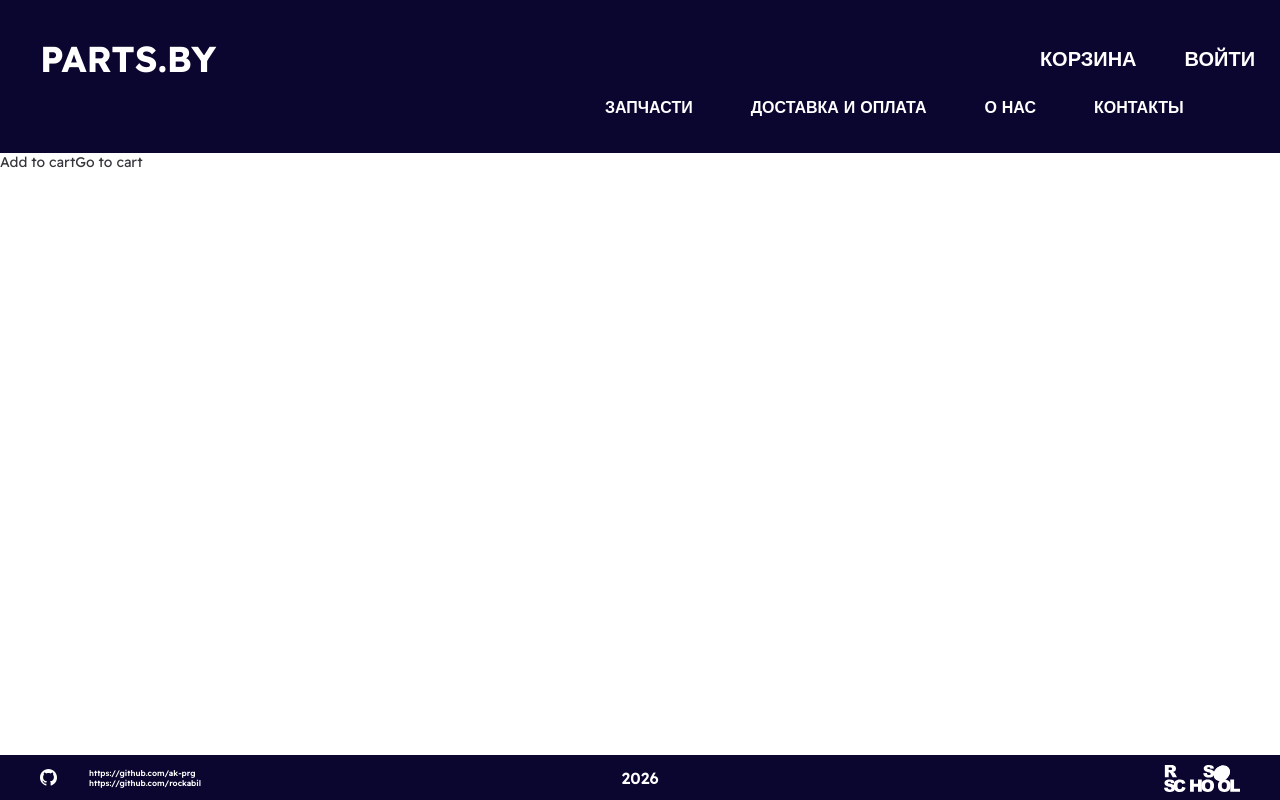
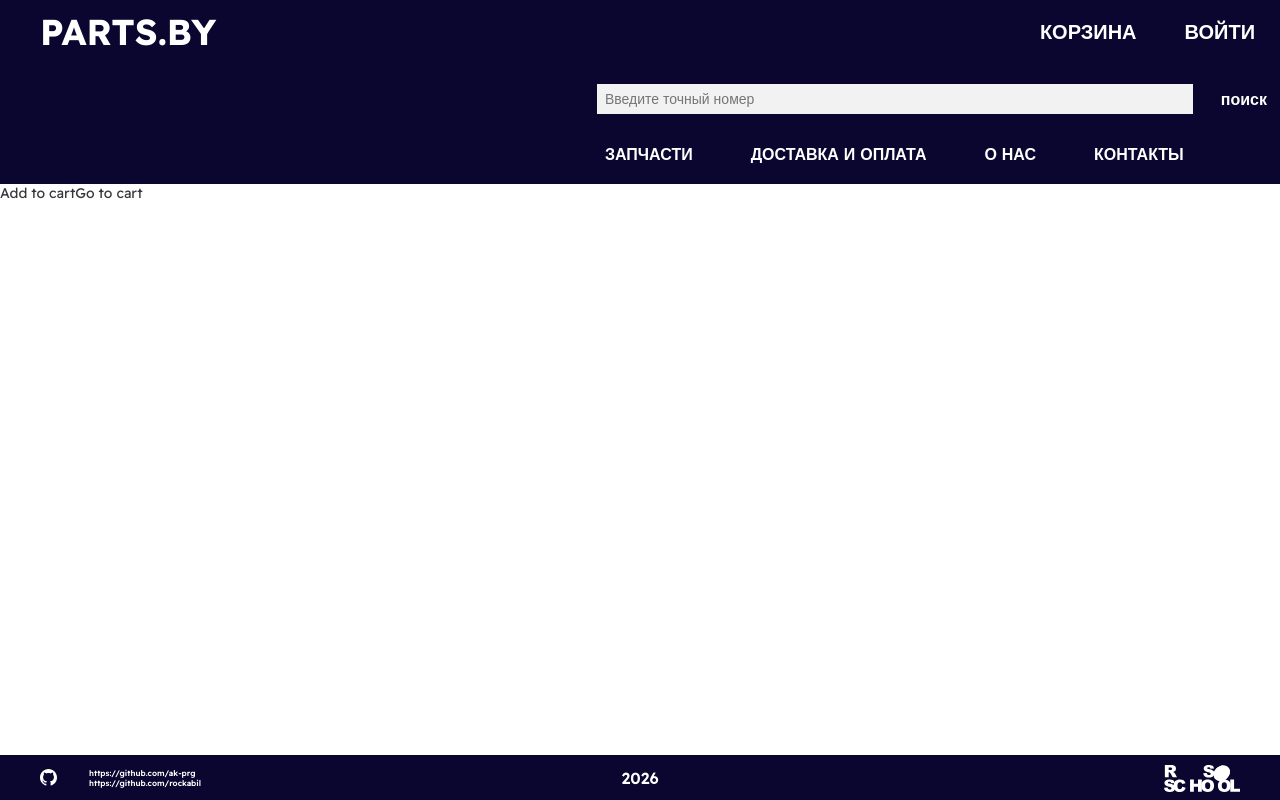
Before and after one commit to ak-prg/team-project-interview, a React (Vite) app: page / in a window 1280 px wide. Built offline with nearby package versions, Linux system fonts and the light colour scheme.

Commit message:
feat: add search bar component UI without logic

```diff
--- a/src/components/header/Header.css
+++ b/src/components/header/Header.css
@@ -7,8 +7,8 @@
 .header__container {
   display: flex;
   flex-direction: column;
-  gap: 0.5rem;
-  padding: 16px 40px;
+  gap: 30px;
+  padding: 16px 40px 0px;
 }
 
 .header__top {
@@ -40,6 +40,12 @@
   font-weight: var(--font-weight-semibold);
 }
 
+.header__search-bar {
+  align-self: flex-end;
+  width: 970px;
+  padding-right: 12px;
+}
+
 .header__nav {
   display: flex;
   justify-content: flex-end;
@@ -64,15 +70,29 @@
 }
 
 @media (max-width: 1439px) {
+  .header {
+    padding-top: 0;
+  }
+
   .header__container {
-    padding: 16px 5px 16px 20px;
+    padding: 9px 5px 0 20px;
   }
+
   .header__logo {
     margin-left: 0;
   }
+
   .header__menu-wrapper {
     gap: 48px;
   }
+
+  /* negative margin is a workaround for an inconsistency in Figma */
+  .header__search-bar {
+    width: 670px;
+    padding-right: 0;
+    margin-right: -12px;
+  }
+
   .header__nav-links {
     width: 650px;
   }
@@ -84,7 +104,7 @@
   }
 
   .header__container {
-    padding-top: 0;
+    padding-left: 15px;
   }
 
   .header__top {
@@ -100,6 +120,17 @@
   .header__menu-wrapper {
     flex-direction: column-reverse;
     gap: 0;
+  }
+
+  .header__search-bar {
+    width: 100%;
+    padding-right: 8px;
+    margin-right: 0;
+    margin-top: 10px;
+  }
+
+  .header__search-bar .search-bar {
+    gap: 8px;
   }
 
   .header__nav {
--- a/src/components/header/Header.tsx
+++ b/src/components/header/Header.tsx
@@ -1,3 +1,4 @@
+import { SearchBar } from '../shared/search-bar/SearchBar';
 import './Header.css';
 
 export function Header() {
@@ -22,7 +23,9 @@ export function Header() {
             <span className="header__burger-bar"></span>
           </button>
         </div>
-        <div className="header__search-bar"></div>
+        <div className="header__search-bar">
+          <SearchBar />
+        </div>
         <div className="header__nav">
           <nav className="header__nav-links">
             <ul className="header__nav-list">
--- a/src/components/shared/search-bar/SearchBar.css
+++ b/src/components/shared/search-bar/SearchBar.css
@@ -0,0 +1,18 @@
+.search-bar {
+  display: flex;
+  align-items: center;
+  gap: 28px;
+}
+
+.search-bar__input {
+  flex: 1;
+  padding: 6px 8px;
+  color: var(--text-primary);
+  background-color: var(--bg-card);
+  border: none;
+}
+
+.search-bar__button {
+  color: var(--text-on-accent);
+  font-weight: var(--font-weight-regular);
+}
--- a/src/components/shared/search-bar/SearchBar.tsx
+++ b/src/components/shared/search-bar/SearchBar.tsx
@@ -1,5 +1,20 @@
 import './SearchBar.css';
 
 export function SearchBar() {
-  return <div></div>;
+  return (
+    <form
+      className="search-bar"
+      role="search"
+      onSubmit={(e) => e.preventDefault()}
+    >
+      <input
+        className="search-bar__input body-text"
+        type="search"
+        placeholder="Введите точный номер"
+      />
+      <button className="search-bar__button title-text" type="submit">
+        поиск
+      </button>
+    </form>
+  );
 }
```
